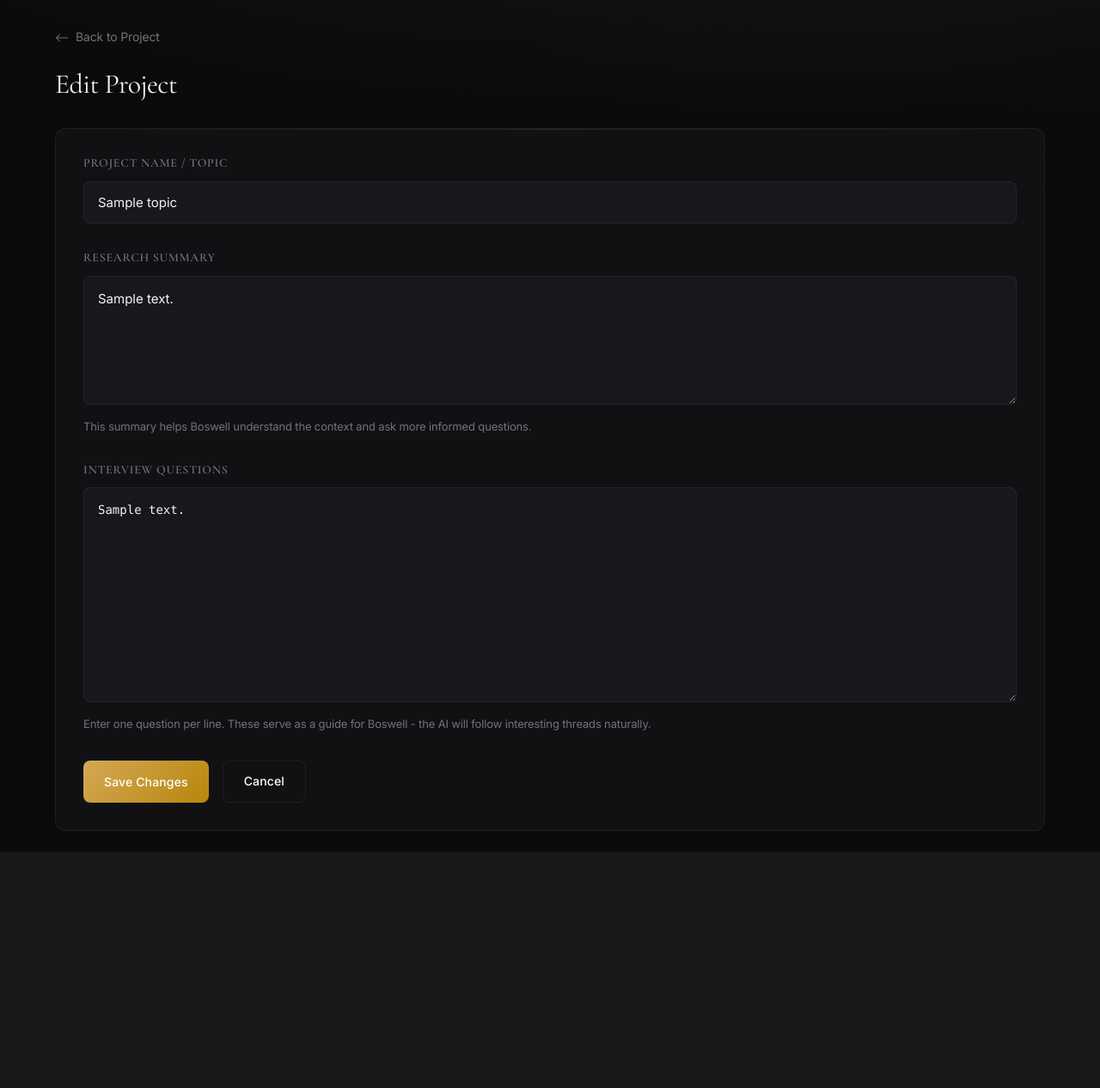
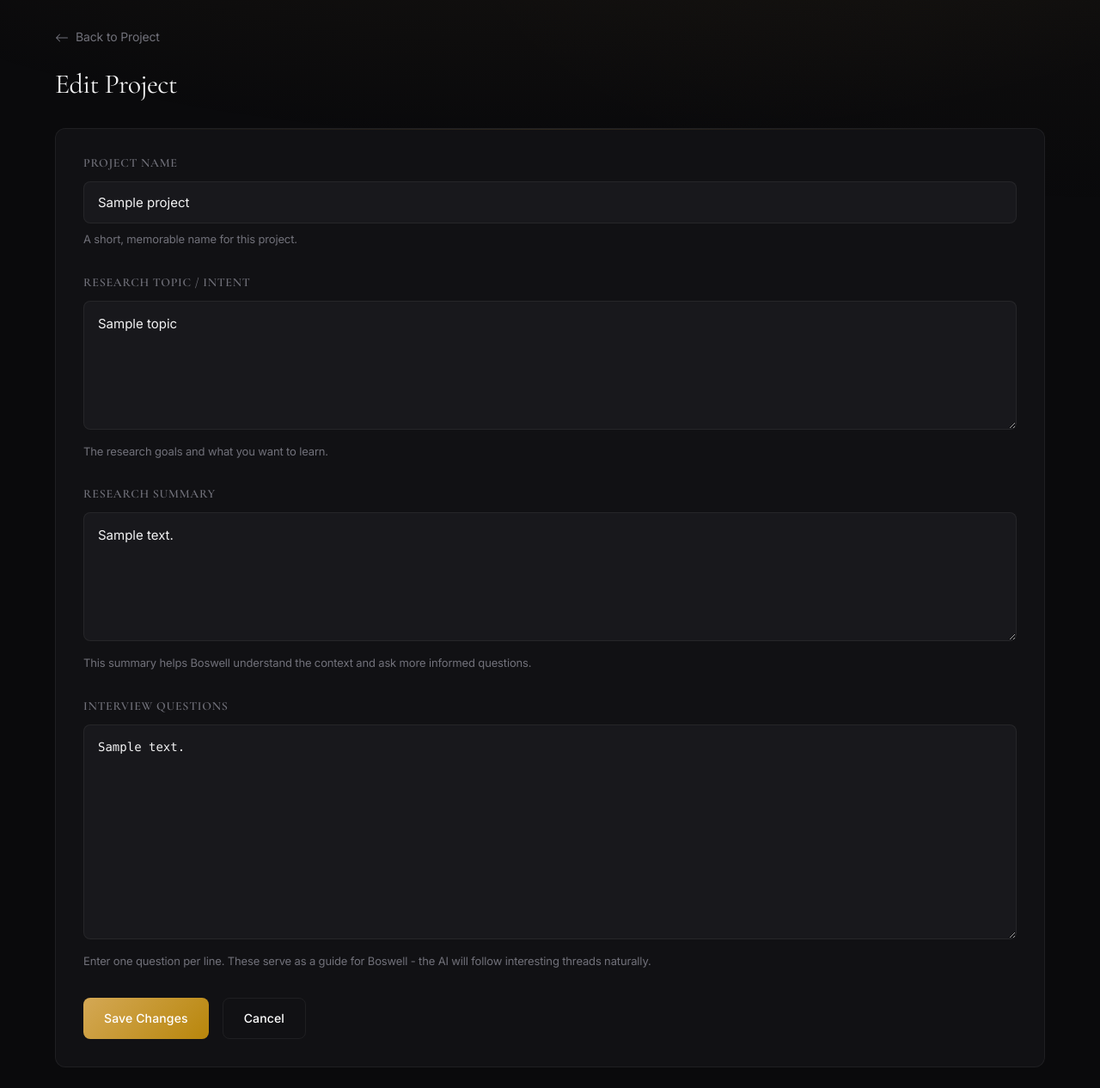
Before and after one commit to nraford7/boswell, a FastAPI app: template src/boswell/server/templates/admin/project_edit.html in a window 1280 px wide. Shown: the part 71-1337 px from the top of the page at 86% size. Before the commit the page ends 1062 px from the top, so only its background shows below. Run offline with FastAPI, Linux system fonts and the light colour scheme; the template is opened without the code that fills it: most values are stand-ins (such as "Sample title", 1, 10 or a date in 2020); parts of the project's set-up code (start-up, migrations or seed data) failed here and were passed over; some libraries are stand-ins or nearby versions.

Commit message:
feat: add name field to project edit form
Co-Authored-By: Claude Opus 4.5 <noreply@anthropic.com>

```diff
--- a/src/boswell/server/routes/admin.py
+++ b/src/boswell/server/routes/admin.py
@@ -1211,6 +1211,7 @@ async def edit_project_form(
 async def edit_project(
     request: Request,
     project_id: UUID,
+    name: str = Form(...),
     topic: str = Form(...),
     research_summary: str = Form(""),
     questions_text: str = Form(""),
@@ -1229,6 +1230,7 @@ async def edit_project(
         raise HTTPException(status_code=404, detail="Project not found")
 
     # Update fields
+    project.name = name.strip()
     project.topic = topic.strip()
     project.research_summary = research_summary.strip() if research_summary.strip() else None
 
--- a/src/boswell/server/templates/admin/project_edit.html
+++ b/src/boswell/server/templates/admin/project_edit.html
@@ -1,6 +1,6 @@
 {% extends "base.html" %}
 
-{% block title %}Edit {{ project.topic }} - Boswell{% endblock %}
+{% block title %}Edit {{ project.name or project.topic }} - Boswell{% endblock %}
 
 {% block head %}
 <style>
@@ -84,9 +84,16 @@
     <div class="card">
         <form method="post" action="/admin/projects/{{ project.id }}/edit">
             <div class="form-section">
-                <h3>Project Name / Topic</h3>
-                <input type="text" name="topic" value="{{ project.topic }}" required
-                       placeholder="e.g., Future of AI in Healthcare">
+                <h3>Project Name</h3>
+                <input type="text" name="name" value="{{ project.name or '' }}" required
+                       placeholder="e.g., Q1 Customer Research">
+                <p class="help-text">A short, memorable name for this project.</p>
+            </div>
+
+            <div class="form-section">
+                <h3>Research Topic / Intent</h3>
+                <textarea name="topic" required placeholder="Describe the purpose and intent of this research...">{{ project.topic }}</textarea>
+                <p class="help-text">The research goals and what you want to learn.</p>
             </div>
 
             <div class="form-section">
```
